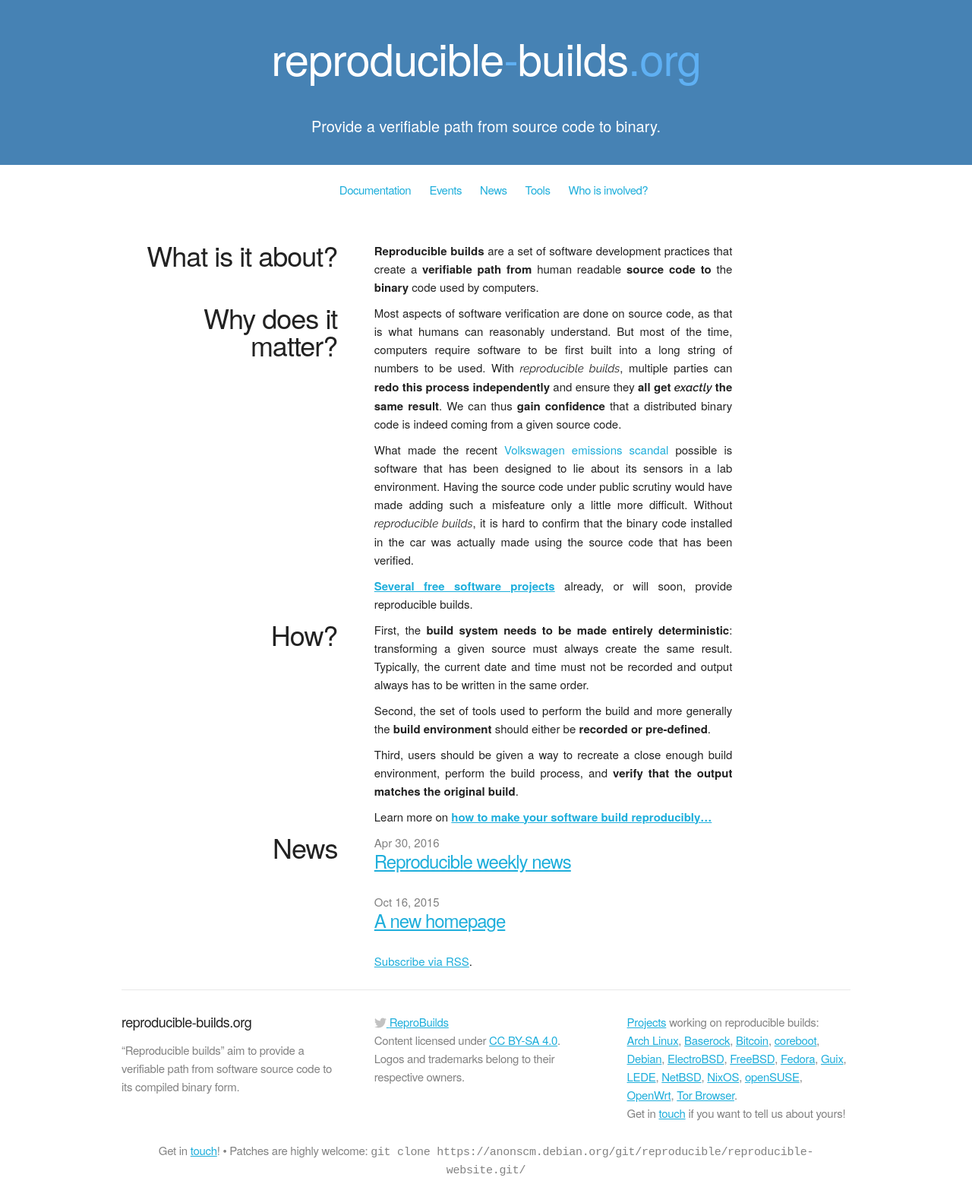
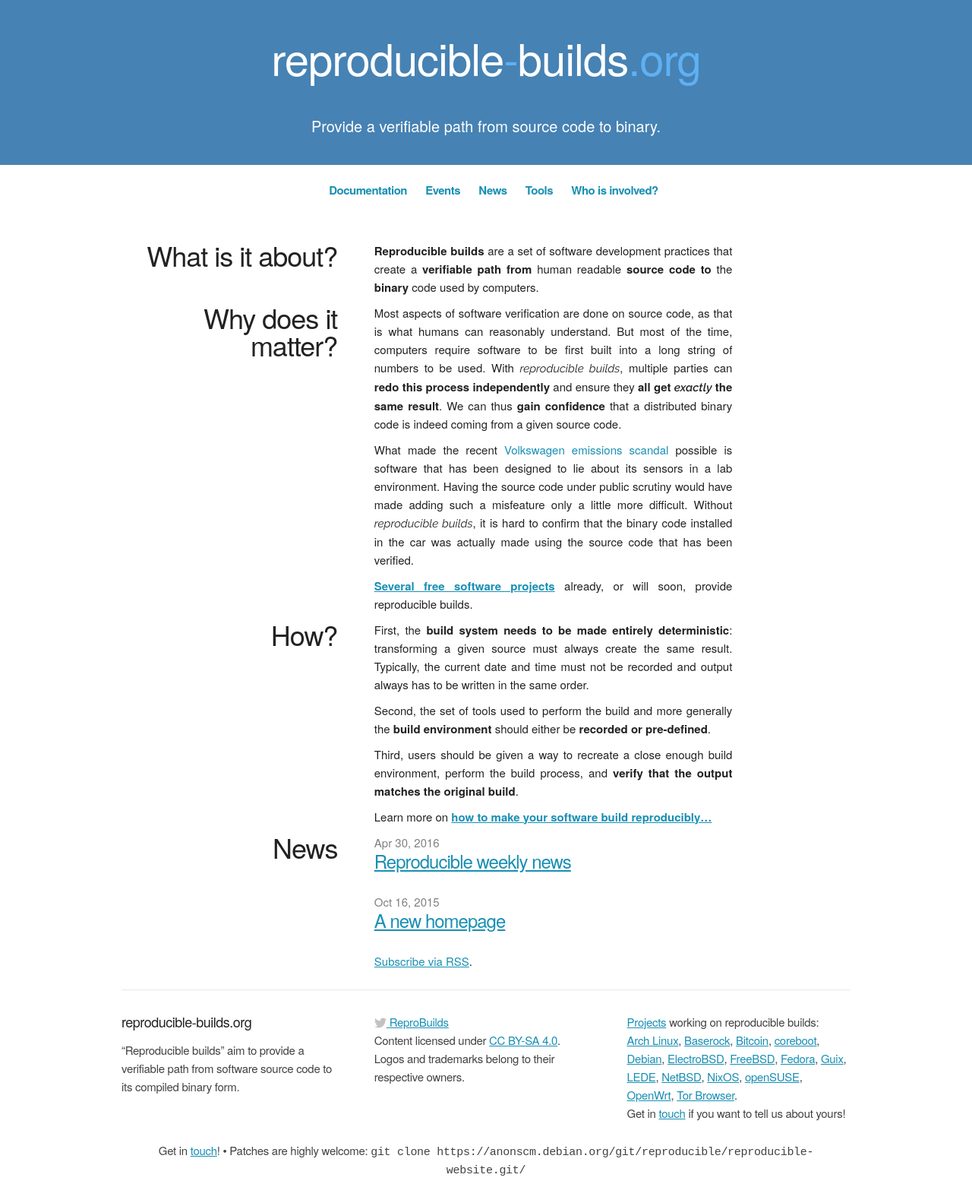
Before and after one commit to prototypefund/reproducible-website, a Jekyll site: the page built from index.html, in a window 1280 px wide. Shown: the whole page at 76% size. Built offline with Jekyll 4.4.1, drawn with Linux system fonts in a browser that asks for light colours; some web fonts are replaced.

Commit message:
improve contrast & readability
1. make links a slightly darker blue
2. increase boldness of menu items
3. make footer items slighly darker
4. prefer Raleway default weight from server, since some systems have
   the font from theleagueofmoveabletype.com, which distributes only the
   thin weight (and is the prefered to the real regular weight)

Signed-off-by: Holger Levsen <holger@layer-acht.org>

```diff
--- a/css/main.css
+++ b/css/main.css
@@ -64,6 +64,10 @@
   margin-bottom: 1rem;
 }
 
+a {
+    color: #188fb4;
+}
+
 .text p {
   text-align: justify;
 }
@@ -117,6 +121,7 @@
 
 .site-nav a, .home nav a {
   text-decoration: none;
+  font-weight: 700;
 }
 
 .site-nav a:hover, .home nav a:hover {
@@ -353,7 +358,7 @@
 .site-footer p {
   font-size: 15px;
   letter-spacing: -.3px;
-  color: #828282;
+  color: #424242;
   margin-bottom: 0;
 }
 
@@ -385,7 +390,7 @@
   font-family: 'Raleway';
   font-style: normal;
   font-weight: 400;
-  src: local('Raleway'), url(Raleway/Raleway-Regular.ttf) format('truetype');
+  src: url(Raleway/Raleway-Regular.ttf) format('truetype'), local('Raleway');
 }
 @font-face {
   font-family: 'Raleway';
```
